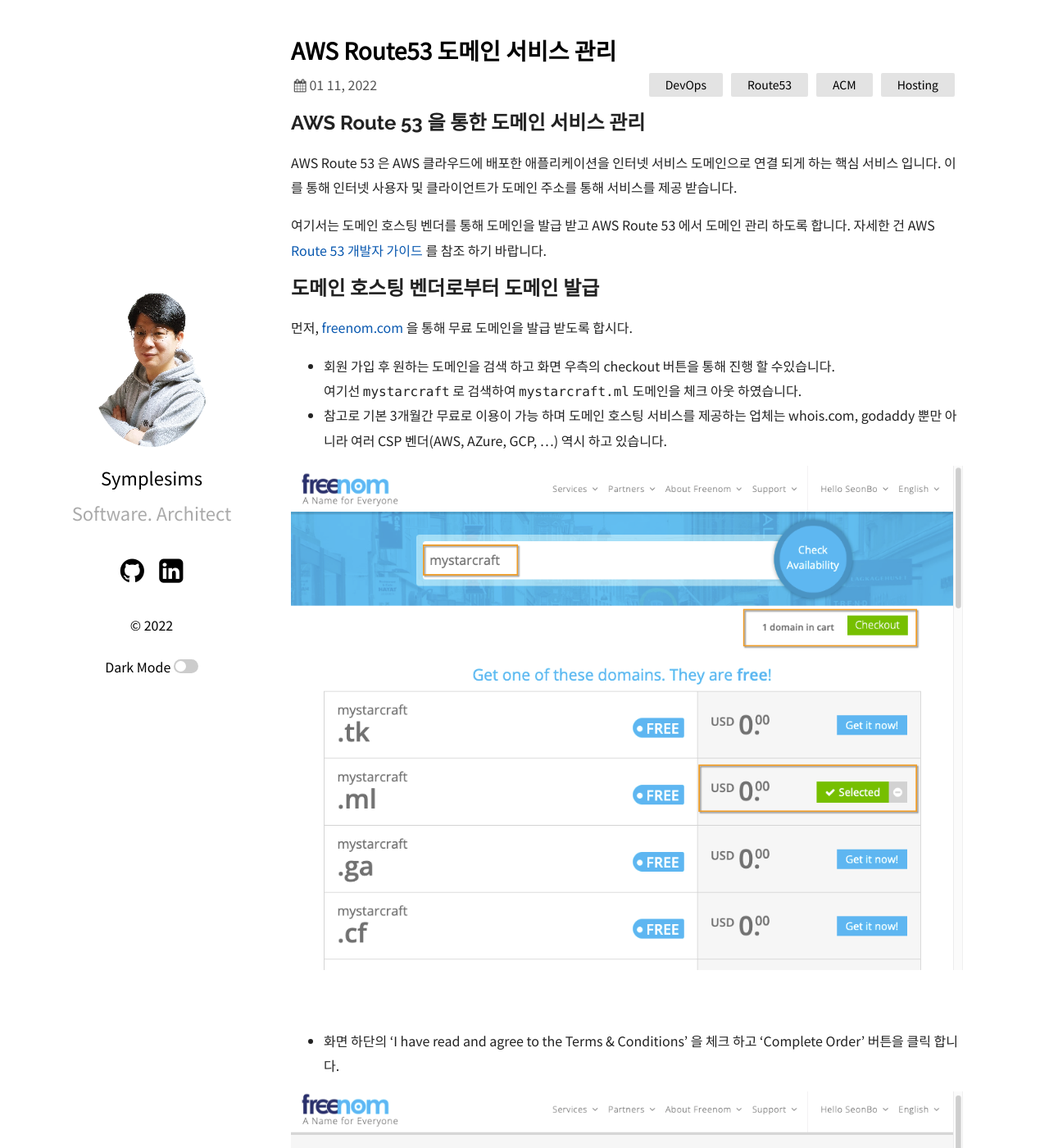
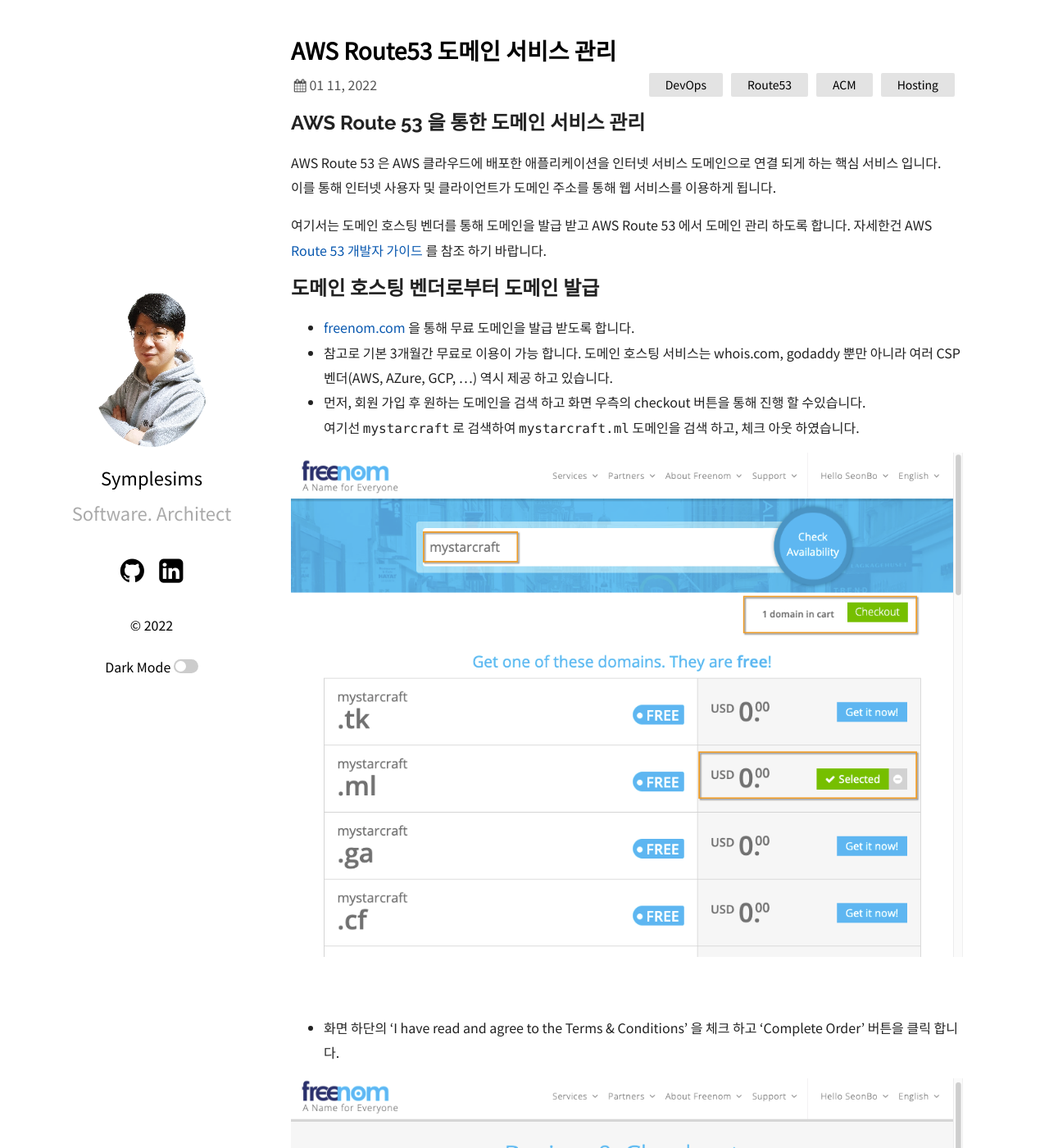
Before and after one commit to symplesims/symplesims.github.io, a Jekyll site: the page built from _posts/2022-01-05-aws-route53.md, in a window 1280 px wide and 1400 px high. Shown: the whole window at 82% size. Built offline with Jekyll 4.4.1, drawn with Linux system fonts in a browser that asks for light colours; nearby versions of some CDN libraries; some of the changed text lies outside the part shown.

Commit message:
hightlight 스타일 보완

```diff
--- a/_posts/2022-01-05-aws-route53.md
+++ b/_posts/2022-01-05-aws-route53.md
@@ -15,17 +15,17 @@
 
 
 AWS Route 53 은 AWS 클라우드에 배포한 애플리케이션을 인터넷 서비스 도메인으로 연결 되게 하는 핵심 서비스 입니다.
-이를 통해 인터넷 사용자 및 클라이언트가 도메인 주소를 통해 서비스를 제공 받습니다.
+이를 통해 인터넷 사용자 및 클라이언트가 도메인 주소를 통해 웹 서비스를 이용하게 됩니다.
 
 여기서는 도메인 호스팅 벤더를 통해 도메인을 발급 받고 AWS Route 53 에서 도메인 관리 하도록 합니다.
-자세한 건 AWS [Route 53 개발자 가이드](https://docs.aws.amazon.com/ko_kr/Route53/latest/DeveloperGuide/Welcome.html) 를 참조 하기 바랍니다.
+자세한건 AWS [Route 53 개발자 가이드](https://docs.aws.amazon.com/ko_kr/Route53/latest/DeveloperGuide/Welcome.html) 를 참조 하기 바랍니다.
 
 
 ## 도메인 호스팅 벤더로부터 도메인 발급
-먼저, [freenom.com](https://www.freenom.com/en/index.html?lang=en) 을 통해 무료 도메인을 발급 받도록 합시다.
-- 회원 가입 후 원하는 도메인을 검색 하고 화면 우측의 checkout 버튼을 통해 진행 할 수있습니다.
-  여기선 `mystarcraft` 로 검색하여 `mystarcraft.ml` 도메인을 체크 아웃 하였습니다.
-- 참고로 기본 3개월간 무료로 이용이 가능 하며 도메인 호스팅 서비스를 제공하는 업체는 whois.com, godaddy 뿐만 아니라 여러 CSP 벤더(AWS, AZure, GCP, ...) 역시 하고 있습니다.
+- [freenom.com](https://www.freenom.com/en/index.html?lang=en) 을 통해 무료 도메인을 발급 받도록 합니다.
+- 참고로 기본 3개월간 무료로 이용이 가능 합니다. 도메인 호스팅 서비스는 whois.com, godaddy 뿐만 아니라 여러 CSP 벤더(AWS, AZure, GCP, ...) 역시 제공 하고 있습니다.
+- 먼저, 회원 가입 후 원하는 도메인을 검색 하고 화면 우측의 checkout 버튼을 통해 진행 할 수있습니다.
+  여기선 `mystarcraft` 로 검색하여 `mystarcraft.ml` 도메인을 검색 하고, 체크 아웃 하였습니다.
 
 ![](/assets/images/22q1/aws-route53-0001.png)
 
@@ -39,9 +39,9 @@
 
 ## Route 53 호스팅 정보 등록
 
-`mystarcraft.ml` 도메인을 AWS Route 53 의 퍼블릭 호스팅 Zone 에 등록 합니다. 이를 통해 AWS 에서 관리하는 네임서버를 설정 하기 위함 입니다.
+발급한 `mystarcraft.ml` 도메인을 AWS 에서 관리하는 네임서버를 설정 하기 위해 AWS Route 53 의 퍼블릭 호스팅 Zone 에 등록 합니다.
 
-- Route 53 서비스에서  `호스팅 영역 생성` 버튼을 클릭 합니다.
+- [AWS 콘솔 화면](https://signin.aws.amazon.com/console) 에 로그인 하고, Route 53 서비스에서 `호스팅 영역 생성` 버튼을 클릭 합니다.
 ![](/assets/images/22q1/aws-route53-0005.png)
 
 <br>
--- a/_sass/ext/_code.scss
+++ b/_sass/ext/_code.scss
@@ -6,6 +6,8 @@
     border: inherit; // fix Skeleton override
   }
 }
+
+
 
 /**
  * Code block.
@@ -17,7 +19,7 @@
 }
 
 pre.highlight {
-  padding: 8px 12px;
+  /* padding: 5px 10px; */
   position: relative;
 
   // override skeleton styles
@@ -37,8 +39,8 @@
 
     &,
     code {
-      background-color: #222;
-      font-size: 18px;
+      background-color: #222222;
+      font-size: 12px;
     }
   }
 
@@ -46,8 +48,8 @@
   .copy {
     color: #FEFEFE;
     position: absolute;
-    right: 1.2rem;
-    top: 1.2rem;
+    right: 1.0rem;
+    top: 1.0rem;
     opacity: 0;
 
     &:active,
```
